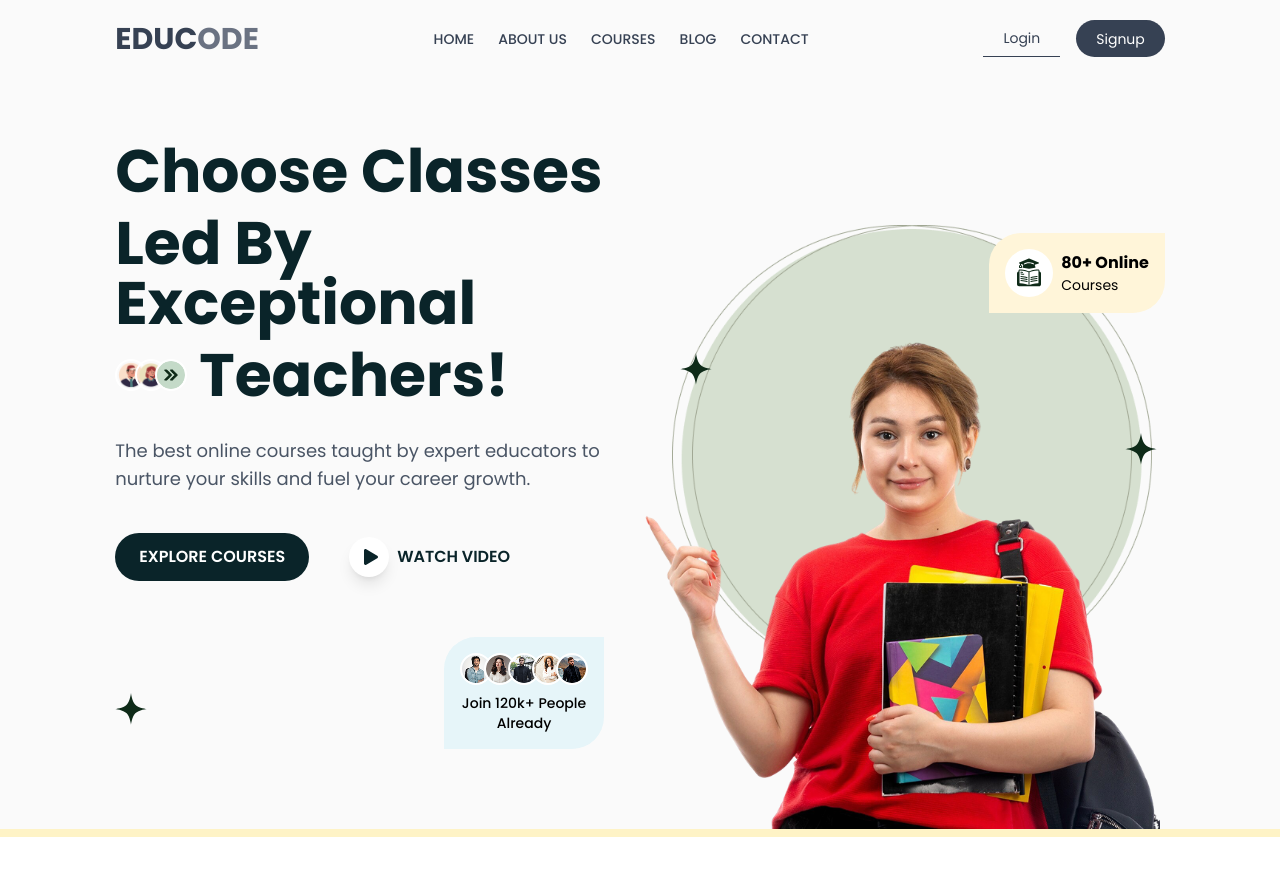
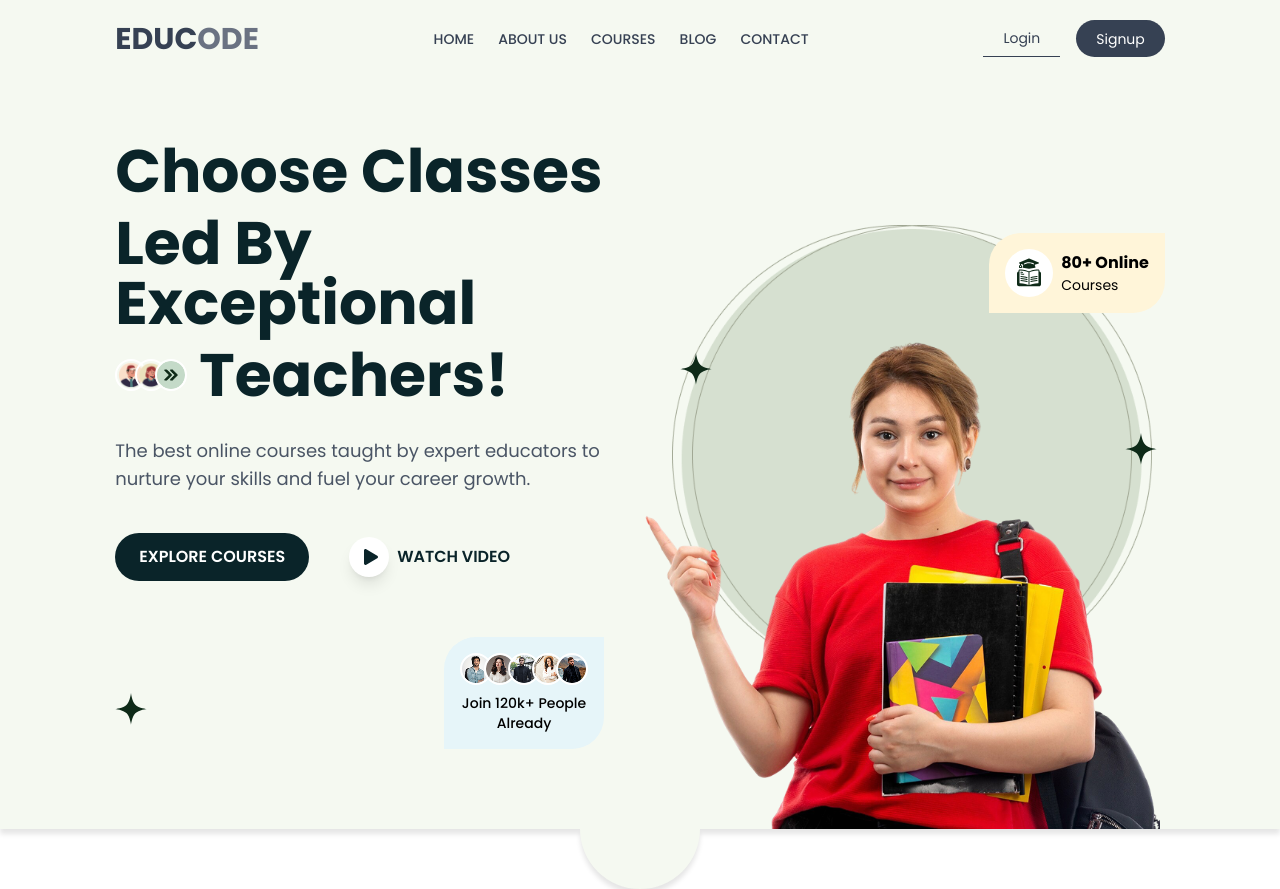
Before and after one commit to Nikunj-Navadiya84/Education, a React (Vite) app in the folder client/: page / in a window 1280 px wide. Before the commit the page ends 837 px from the top, so only its background shows below. Built offline with nearby package versions, Linux system fonts and the light colour scheme.

Commit message:
Border Add

```diff
--- a/client/src/components/Banner.jsx
+++ b/client/src/components/Banner.jsx
@@ -4,7 +4,8 @@ import { FaPlay } from "react-icons/fa";
 
 const Banner = () => {
     return (
-        <div className="relative w-full border-amber-100 border-b-8  flex items-center justify-center px-4 sm:px-[5vw] md:px-[7vw] lg:px-[9vw]  sm:py-12 md:py-16  overflow-hidden">
+        <div className="curved-bottom">
+            <div className="relative w-full  flex items-center justify-center px-4 sm:px-[5vw] md:px-[7vw] lg:px-[9vw]  sm:py-12 md:py-16  overflow-hidden">
 
                 <div className="w-full ">
                     <div className="flex flex-col xl:flex-row items-center justify-between gap-8 lg:gap-5">
@@ -105,6 +106,7 @@ const Banner = () => {
                     </div>
                 </div>
             </div>
+        </div>
     );
 };
 
--- a/client/src/index.css
+++ b/client/src/index.css
@@ -6,3 +6,23 @@
 *{
     font-family: "Poppins"
 }
+
+.curved-bottom {
+    position: relative;
+    background: #f5f9f1;
+    box-shadow: 0 5px 5px rgba(0, 0, 0, 0.1);
+  }
+
+  .curved-bottom::after {
+    content: "";
+    position: absolute;
+    bottom: -60xpx;
+    left: 50%;
+    transform: translateX(-50%);
+    width: 120px;
+    height: 60px;
+    background: #f5f9f1;
+    border-radius: 0 0 60px 60px;
+    box-shadow: 0 5px 5px rgba(0, 0, 0, 0.1);
+    z-index: 999;
+  }
--- a/client/src/pages/Home.jsx
+++ b/client/src/pages/Home.jsx
@@ -4,8 +4,8 @@ import Banner from "../components/Banner";
 
 const Home = () => {
   return (
-    <div className="bg-[#FAFAFA]">
-      <div className="flex flex-col">
+    <div>
+      <div className="bg-[#f5f9f1]">
         <Header />
         <Banner />
       </div>
```
Lines whose indentation alone changed are shown as unchanged.
